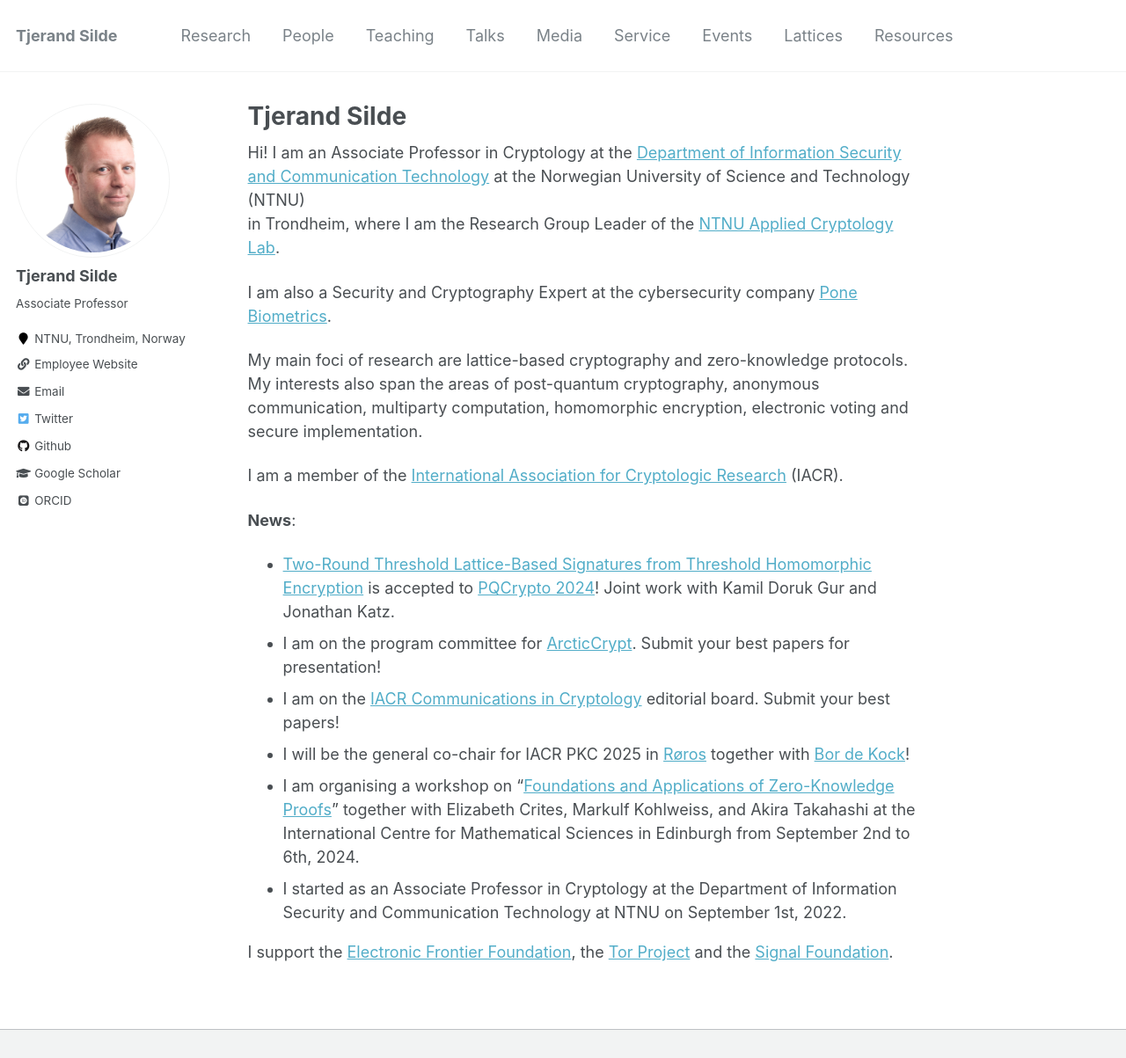
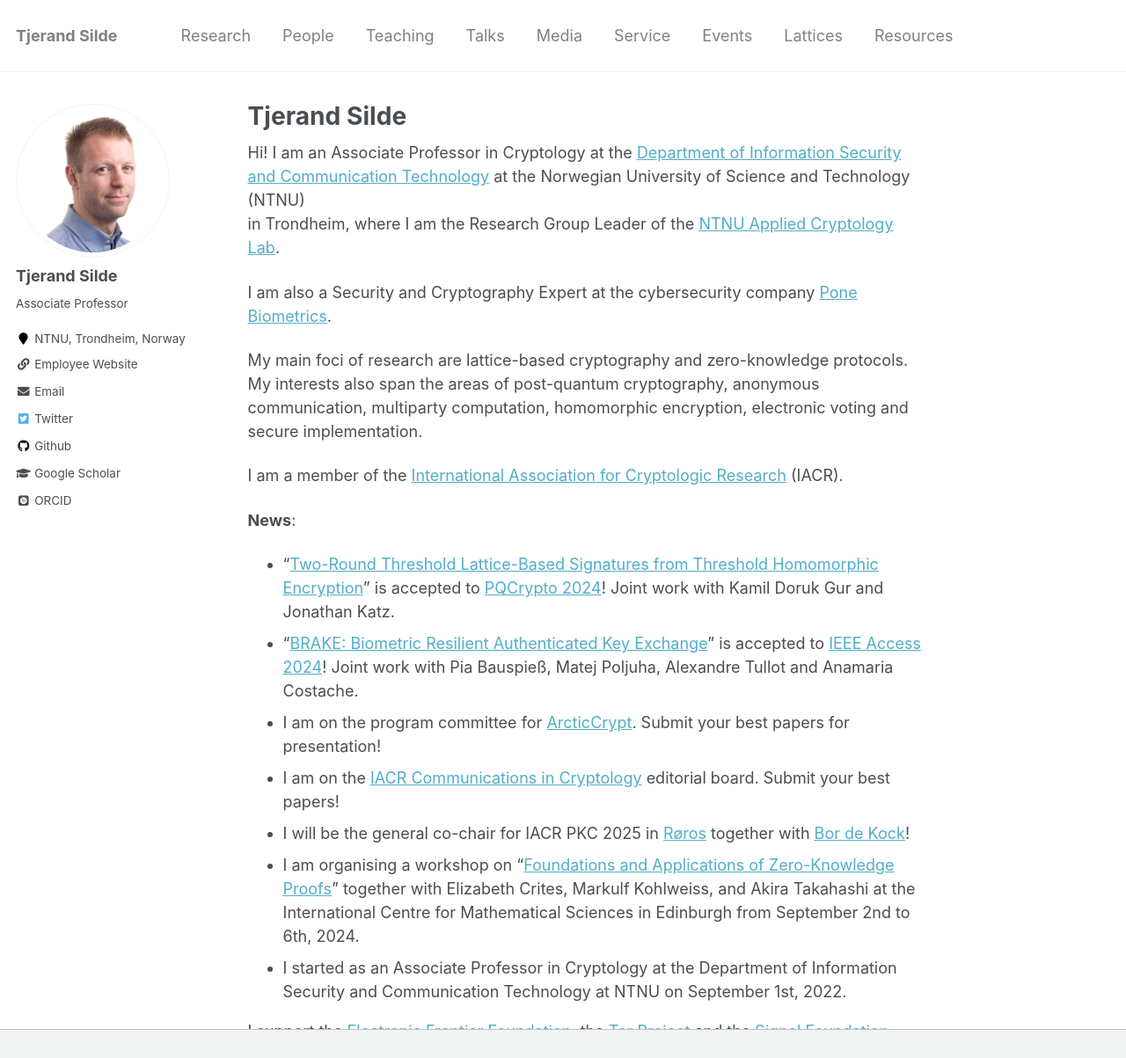
Before and after one commit to tjesi/tjesi.github.io, a Jekyll site: the page built from _pages/about.md, in a window 1280 px wide and 1399 px high, cut to the strip 0-1203 px from the top of the window. Shown: the whole strip at 88% size. Built offline with Jekyll 4.4.1, drawn with Linux system fonts in a browser that asks for light colours; some web fonts are replaced.

Commit message:
Update about.md

```diff
--- a/_pages/about.md
+++ b/_pages/about.md
@@ -18,7 +18,8 @@ I am a member of the [International Association for Cryptologic Research](https:
 
 **News**:
 
-- [Two-Round Threshold Lattice-Based Signatures from Threshold Homomorphic Encryption](https://eprint.iacr.org/2023/1318) is accepted to [PQCrypto 2024](https://www.maths.ox.ac.uk/events/conferences/pqcrypto-2024)! Joint work with Kamil Doruk Gur and Jonathan Katz.
+- "[Two-Round Threshold Lattice-Based Signatures from Threshold Homomorphic Encryption](https://eprint.iacr.org/2023/1318)" is accepted to [PQCrypto 2024](https://www.maths.ox.ac.uk/events/conferences/pqcrypto-2024)! Joint work with Kamil Doruk Gur and Jonathan Katz.
+- "[BRAKE: Biometric Resilient Authenticated Key Exchange](https://eprint.iacr.org/2022/1408)" is accepted to [IEEE Access 2024](https://ieeexplore.ieee.org/document/10478011)! Joint work with Pia Bauspieß, Matej Poljuha, Alexandre Tullot and Anamaria Costache.
 - I am on the program committee for [ArcticCrypt](https://simula-uib.com/arcticcrypt2025). Submit your best papers for presentation!
 - I am on the [IACR Communications in Cryptology](https://cic.iacr.org) editorial board. Submit your best papers!
 - I will be the general co-chair for IACR PKC 2025 in [Røros](https://www.visitnorway.com/places-to-go/trondelag/roros) together with [Bor de Kock](https://bordekock.nl)!
```
